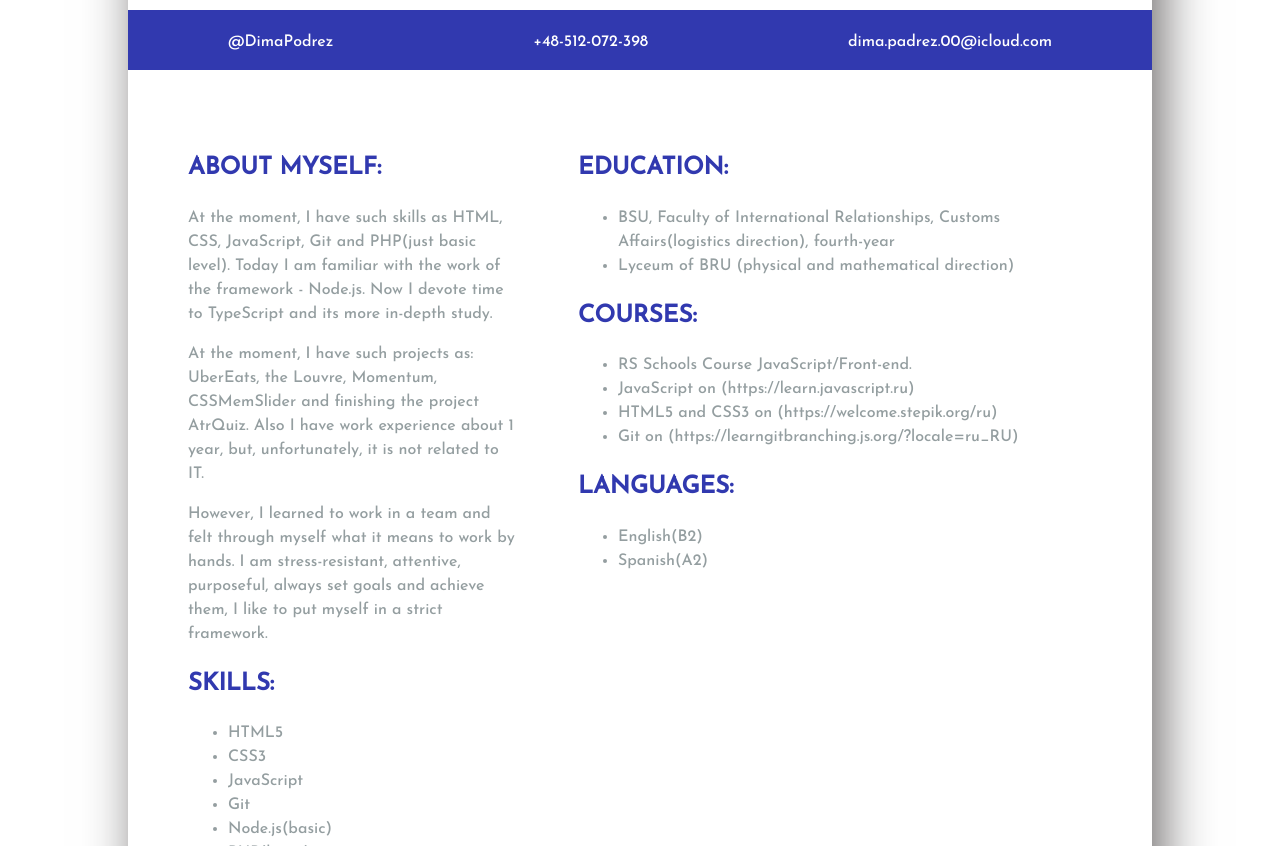
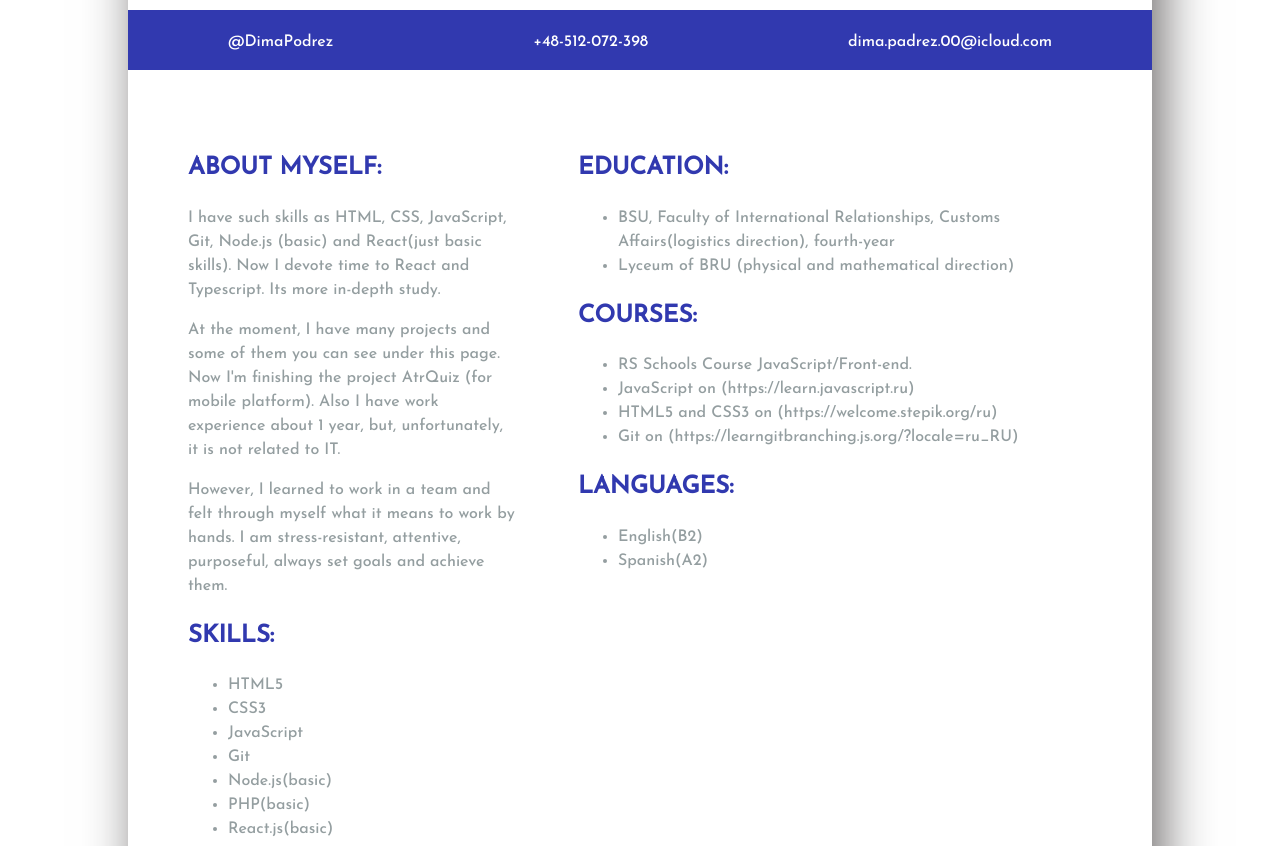
Before and after one commit to dmpodrez/rsschool-cv, a plain HTML site: page html-cv/index.html in a window 1280 px wide. Shown: the part 475-1321 px from the top of the page. Drawn offline with Linux system fonts and the light colour scheme; a web font is replaced by a local one.

Commit message:
modified:   html-cv/index.html

```diff
--- a/html-cv/index.html
+++ b/html-cv/index.html
@@ -18,7 +18,7 @@
       <header>
         <img src="myphoto.jpeg" alt="My photo" width="240" height="240" />
         <h1>DMITRY PODREZ</h1>
-        <h2>JUNIOR FRONTEND DEVELOPER</h2>
+        <h2>FRONTEND DEVELOPER</h2>
       </header>
       <main>
         <div class="contacts">
@@ -37,22 +37,20 @@
             <section class="myself">
               <h2>ABOUT MYSELF:</h2>
               <p>
-                At the moment, I have such skills as HTML, CSS, JavaScript, Git
-                and PHP(just basic level). Today I am familiar with the work of
-                the framework - Node.js. Now I devote time to TypeScript and its
-                more in-depth study.
+                I have such skills as HTML, CSS, JavaScript, Git, Node.js
+                (basic) and React(just basic skills). Now I devote time to React
+                and Typescript. Its more in-depth study.
               </p>
               <p>
-                At the moment, I have such projects as: UberEats, the Louvre,
-                Momentum, CSSMemSlider and finishing the project AtrQuiz. Also I
-                have work experience about 1 year, but, unfortunately, it is not
-                related to IT.
+                At the moment, I have many projects and some of them you can see
+                under this page. Now I'm finishing the project AtrQuiz (for
+                mobile platform). Also I have work experience about 1 year, but,
+                unfortunately, it is not related to IT.
               </p>
               <p>
                 However, I learned to work in a team and felt through myself
                 what it means to work by hands. I am stress-resistant,
-                attentive, purposeful, always set goals and achieve them, I like
-                to put myself in a strict framework.
+                attentive, purposeful, always set goals and achieve them.
               </p>
             </section>
             <section class="skills">
```
